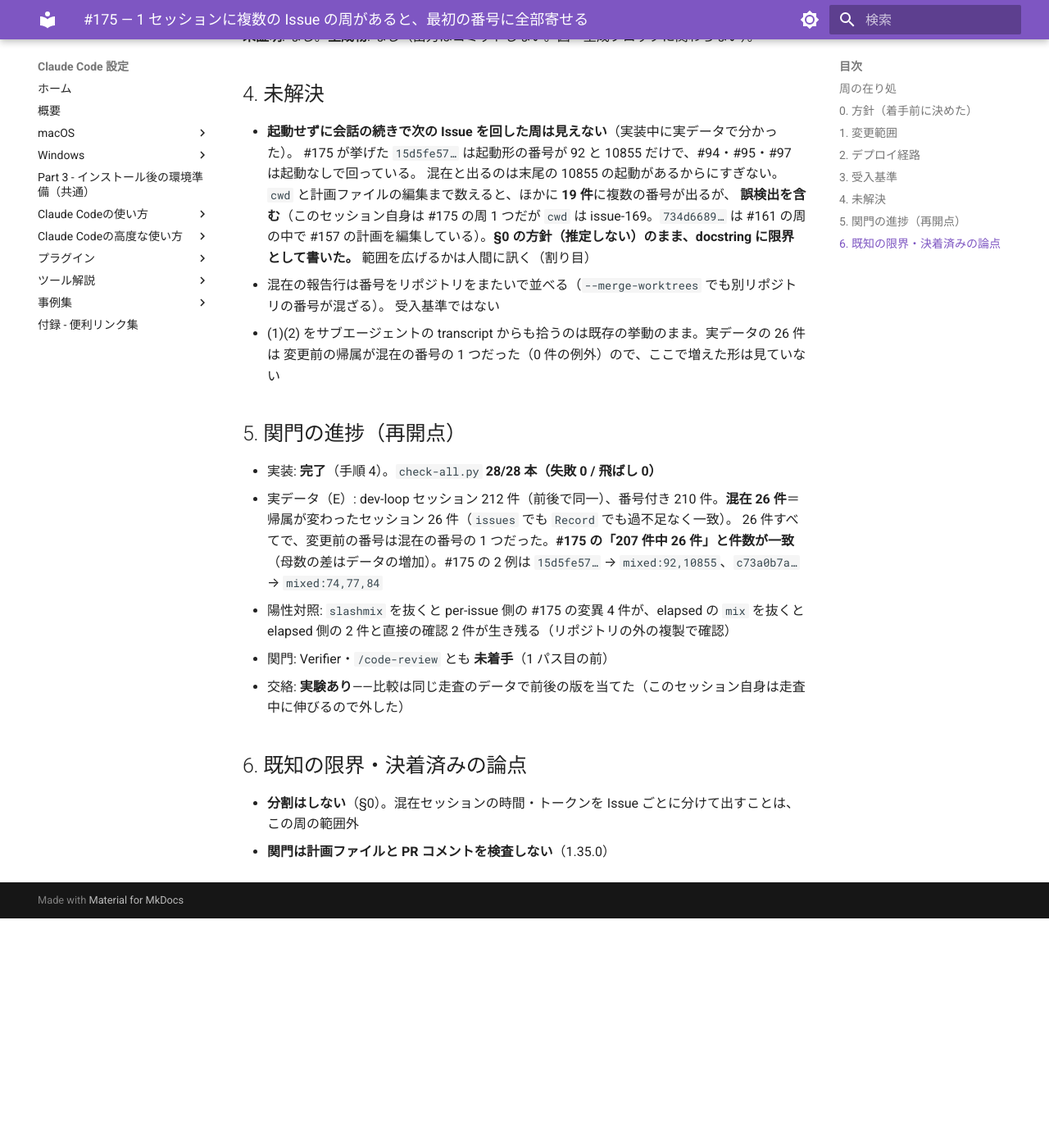
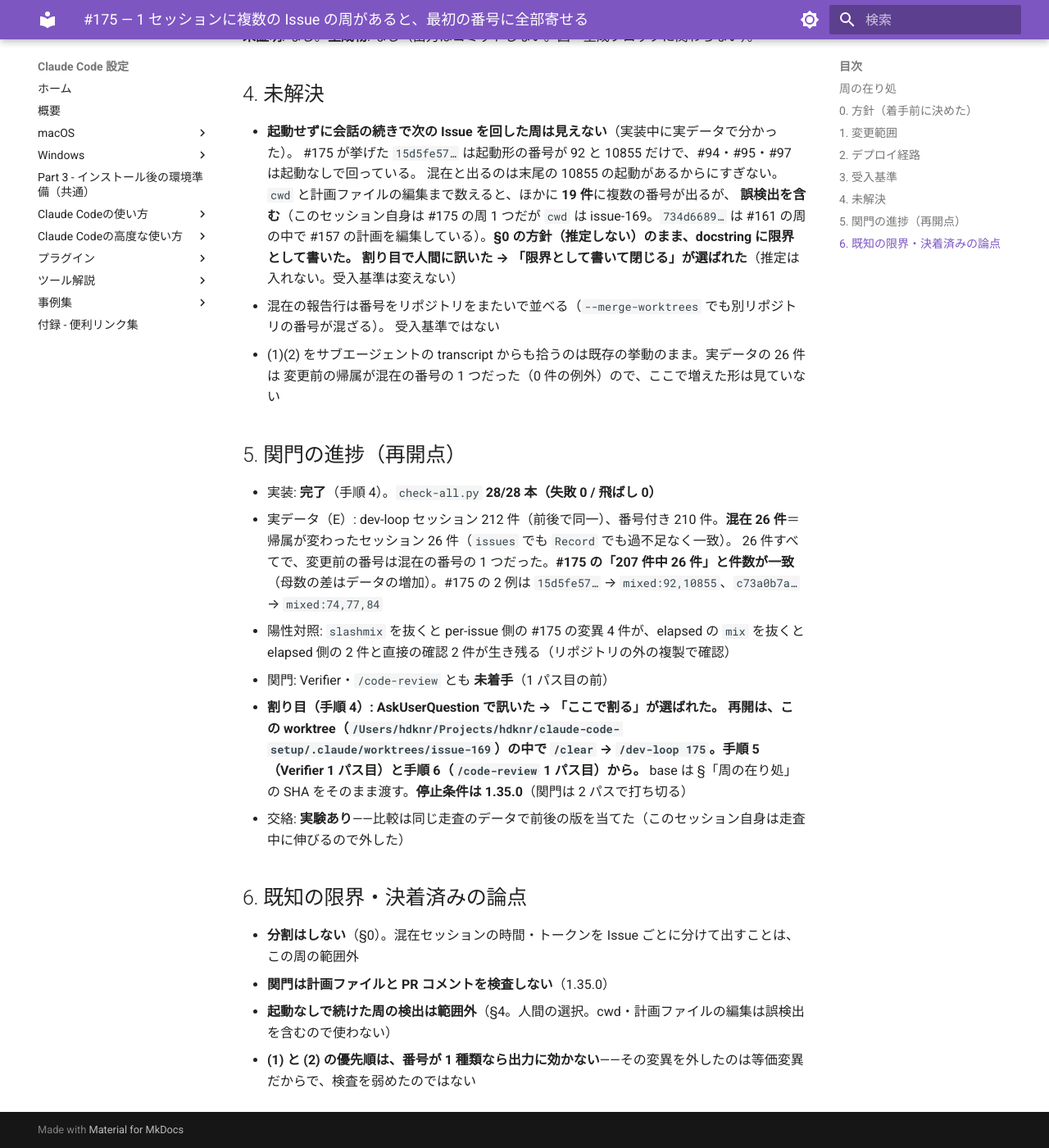
Before and after one commit to hdknr/claude-code-setup, an MkDocs documentation site: the page built from docs/plans/issue-175.md, in a window 1280 px wide and 1400 px high, scrolled down 1875 px. Shown: the whole window at 82% size. Built offline with MkDocs 1.6.1 and Material for MkDocs 9.7.7, drawn with Linux system fonts in a browser that asks for light colours; before the commit the page ends 2995 px from its top, so only the background shows below that.

Commit message:
docs(plan): #175 の割り目の選択と範囲の決定を再開点に書く
Co-Authored-By: Claude Opus 5.5 <noreply@anthropic.com>

```diff
--- a/docs/plans/issue-175.md
+++ b/docs/plans/issue-175.md
@@ -60,7 +60,7 @@ transcript に記録されておらず、推定になる。推定で切り分け
   `cwd` と計画ファイルの編集まで数えると、ほかに **19 件**に複数の番号が出るが、
   **誤検出を含む**（このセッション自身は #175 の周 1 つだが `cwd` は issue-169。`734d6689…` は
   #161 の周の中で #157 の計画を編集している）。**§0 の方針（推定しない）のまま、docstring に限界として書いた。**
-  範囲を広げるかは人間に訊く（割り目）
+  **割り目で人間に訊いた → 「限界として書いて閉じる」が選ばれた**（推定は入れない。受入基準は変えない）
 - 混在の報告行は番号をリポジトリをまたいで並べる（`--merge-worktrees` でも別リポジトリの番号が混ざる）。
   受入基準ではない
 - (1)(2) をサブエージェントの transcript からも拾うのは既存の挙動のまま。実データの 26 件は
@@ -76,9 +76,15 @@ transcript に記録されておらず、推定になる。推定で切り分け
 - 陽性対照: `slashmix` を抜くと per-issue 側の #175 の変異 4 件が、elapsed の `mix` を抜くと
   elapsed 側の 2 件と直接の確認 2 件が生き残る（リポジトリの外の複製で確認）
 - 関門: Verifier・`/code-review` とも **未着手**（1 パス目の前）
+- **割り目（手順 4）: AskUserQuestion で訊いた → 「ここで割る」が選ばれた。**
+  **再開は、この worktree（`/Users/hdknr/Projects/hdknr/claude-code-setup/.claude/worktrees/issue-169`）の中で
+  `/clear` → `/dev-loop 175`。手順 5（Verifier 1 パス目）と手順 6（`/code-review` 1 パス目）から。**
+  base は §「周の在り処」の SHA をそのまま渡す。**停止条件は 1.35.0**（関門は 2 パスで打ち切る）
 - 交絡: **実験あり**——比較は同じ走査のデータで前後の版を当てた（このセッション自身は走査中に伸びるので外した）
 
 ## 6. 既知の限界・決着済みの論点
 
 - **分割はしない**（§0）。混在セッションの時間・トークンを Issue ごとに分けて出すことは、この周の範囲外
 - **関門は計画ファイルと PR コメントを検査しない**（1.35.0）
+- **起動なしで続けた周の検出は範囲外**（§4。人間の選択。cwd・計画ファイルの編集は誤検出を含むので使わない）
+- **(1) と (2) の優先順は、番号が 1 種類なら出力に効かない**——その変異を外したのは等価変異だからで、検査を弱めたのではない
```
